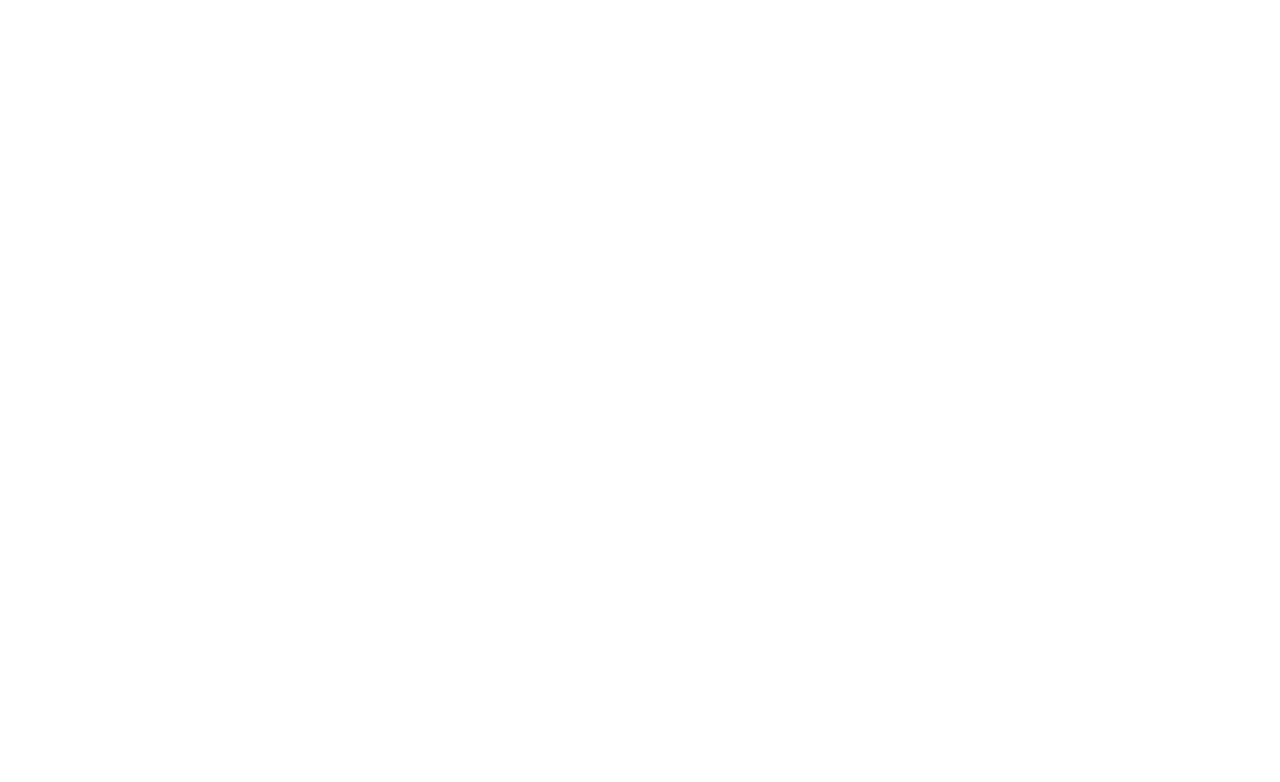
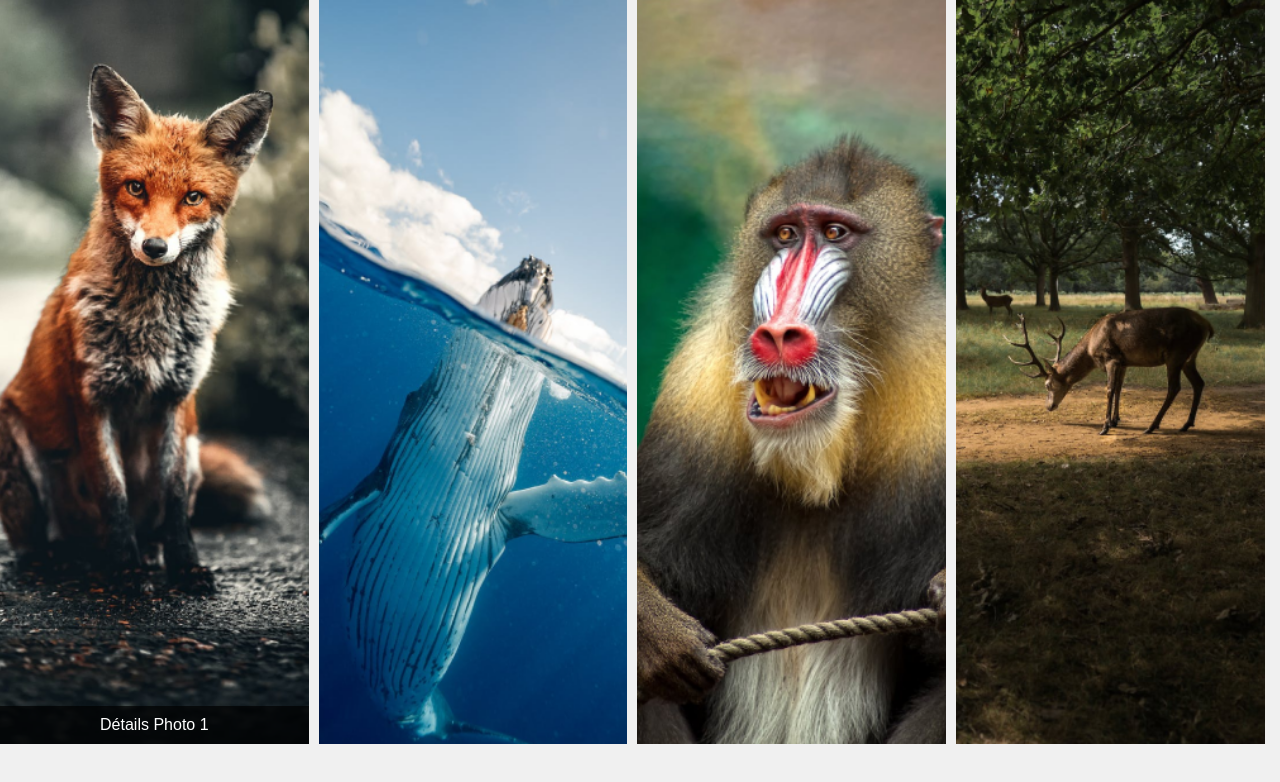
Before and after one commit to Tacite243/responsive_galery, a plain HTML site: page index.html in a window 1280 px wide. Drawn offline with Linux system fonts and the light colour scheme.

Commit message:
creating basic card

```diff
--- a/assets/css/style.css
+++ b/assets/css/style.css
@@ -0,0 +1,59 @@
+
+*{
+    padding: 0;
+    margin: 0;
+}
+
+body, html {
+    margin: 0;
+    padding: 0;
+    width: 98.8vw;
+    height: 93vh;
+}
+
+body {
+    font-family: Arial, sans-serif;
+    display: flex;
+    justify-content: center;
+    align-items: center;
+    height: 100%;
+    background-color: #f0f0f0;
+}
+
+.gallery {
+    display: flex;
+    flex-wrap: wrap;
+    gap: 10px;
+    width: 100%;
+    height: 100%;
+}
+
+.photo {
+    position: relative;
+    flex: 1 1 auto;
+    min-width: 200px;
+    min-height: 200px;
+}
+
+.photo img {
+    width: 100%;
+    height: 100%;
+    object-fit: cover;
+}
+
+.overlay {
+    position: absolute;
+    bottom: 0;
+    left: 0;
+    right: 0;
+    background: rgba(0, 0, 0, 0.7);
+    color: white;
+    opacity: 0;
+    transition: opacity 0.5s;
+    padding: 10px;
+    text-align: center;
+}
+
+.photo:hover .overlay {
+    opacity: 1;
+}
--- a/index.html
+++ b/index.html
@@ -1,11 +1,30 @@
 <!DOCTYPE html>
-<html lang="en">
+<html lang="fr">
 <head>
     <meta charset="UTF-8">
     <meta name="viewport" content="width=device-width, initial-scale=1.0">
-    <title>Document</title>
+    <title>Interactive Photo Gallery</title>
+    <link rel="stylesheet" href="assets/css/style.css">
 </head>
 <body>
-
+    <div class="gallery">
+        <div class="photo">
+            <img src="assets/images/fox.png" alt="fox picture">
+            <div class="overlay">Détails Photo 1</div>
+        </div>
+        <div class="photo">
+            <img src="assets/images/whale.png" alt="whale picture">
+            <div class="overlay">Détails Photo 1</div>
+        </div>
+        <div class="photo">
+            <img src="assets/images/baboon.png" alt="baboon picture">
+            <div class="overlay">Détails Photo 1</div>
+        </div>
+        <div class="photo">
+            <img src="assets/images/deer.png" alt="deer picture">
+            <div class="overlay">Détails Photo 1</div>
+        </div>
+    </div>
+    <script src="assets/js/script.js"></script>
 </body>
 </html>
```
Also changed, not shown: assets/js/script.js (+15 -0 lines), assets/images/baboon.png (added), assets/images/deer.png (added), assets/images/fox.png (added), assets/images/whale.png (added).
